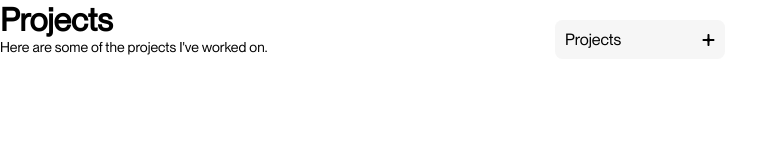
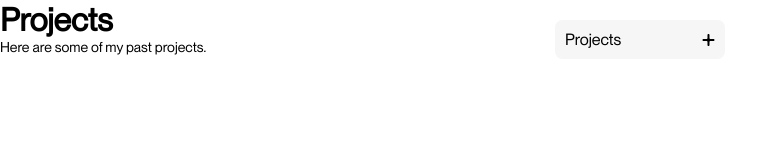
Before and after one commit to connorwhite-online/studio, a Next.js app: page /projects in a window 1280 px wide. Shown: the top 160 px of the page, without its empty margins (0-777 px from the left). Built offline with nearby package versions, Linux system fonts and the light colour scheme.

Commit message:
deployment failure patch

```diff
--- a/app/(pages)/projects/page.tsx
+++ b/app/(pages)/projects/page.tsx
@@ -4,7 +4,7 @@ export default function Projects() {
     return (
         <div>
             <h1>Projects</h1>
-            <p>Here are some of the projects I've worked on.</p>
+            <p>Here are some of my past projects.</p>
         </div>
     );
 }
```
